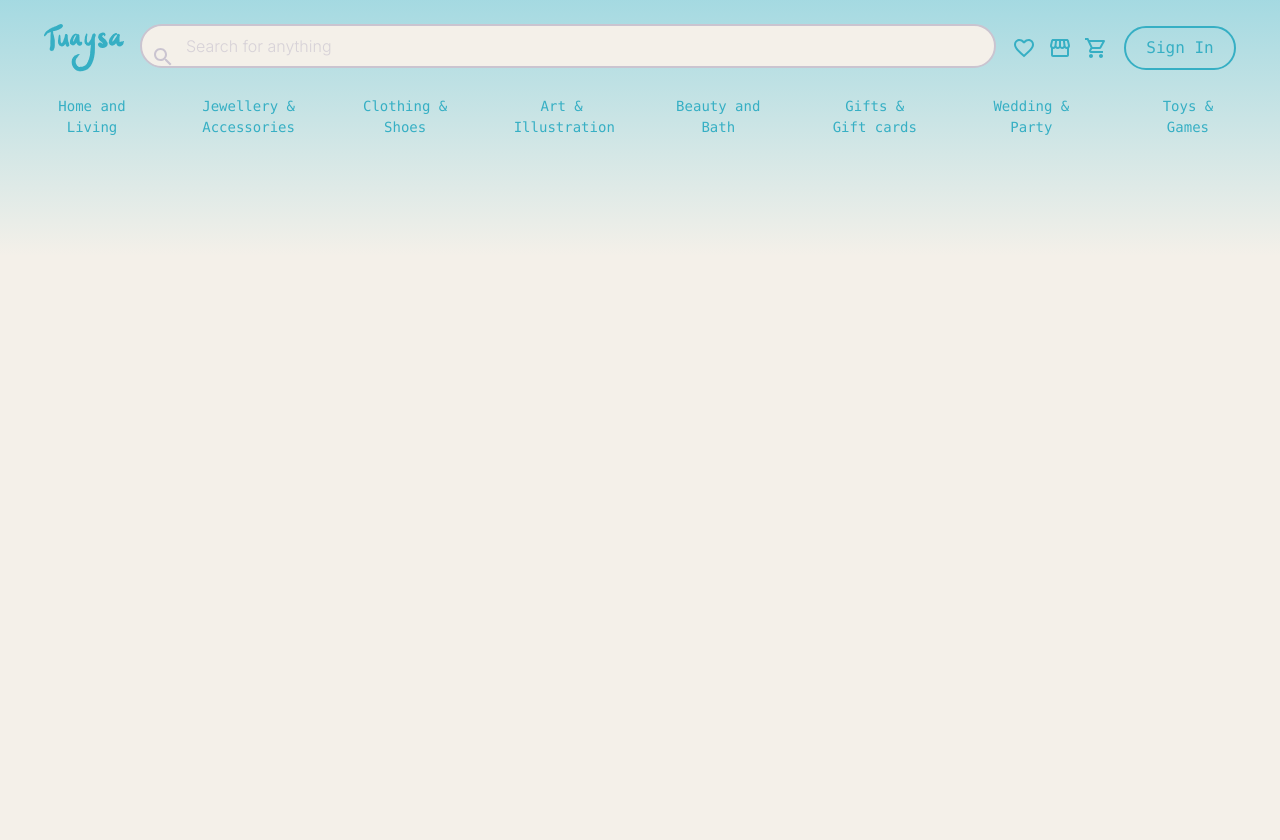
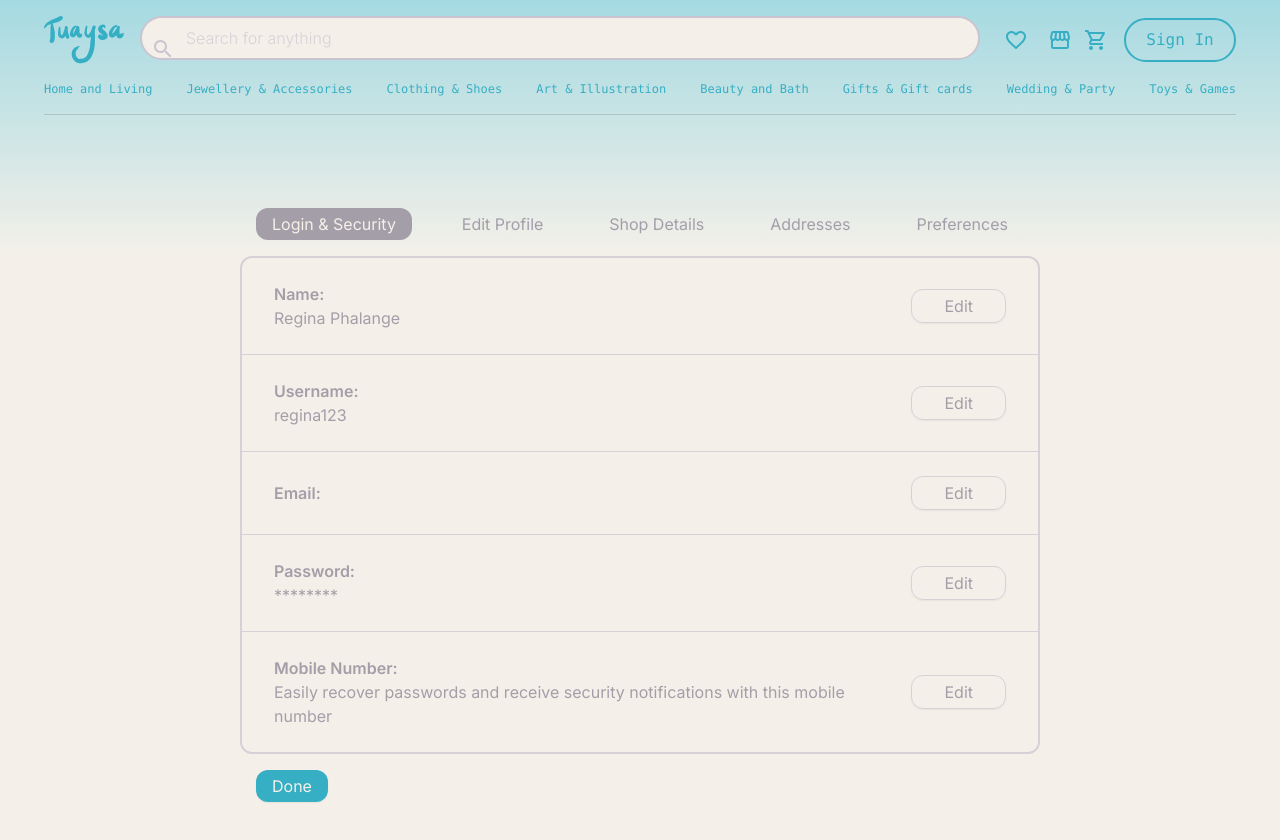
Before and after one commit to Tuaysa/tuaysa, a Next.js app: page /accountSettings in a window 1280 px wide. Shown: the top 840 px of the page. Built offline with nearby package versions, Linux system fonts and the light colour scheme; no server answers; a web font is replaced by a local one.

Commit message:
Create login & security page ui

```diff
--- a/src/app/accountSettings/page.tsx
+++ b/src/app/accountSettings/page.tsx
@@ -1,9 +1,101 @@
-import React from "react";
+"use client";
+import React, { useContext, useState } from "react";
+import { Inter } from "next/font/google";
+import { AuthContext } from "@/contexts/authContext";
+import { Divider, IconButton } from "@mui/material";
+
+const inter = Inter({
+  subsets: ["latin"],
+});
 
 export default function AccountSettings() {
-    return (
-      <main className="flex min-h-screen flex-col items-start justify-between -mt-5">
+  const [category, setCategory] = useState("Login & Security");
+  const {address}= useContext(AuthContext);
 
-      </main>
-    )
-  }
+  return (
+    <main
+      className={`flex min-h-screen flex-col items-center justify-between -mt-16 ${inter.className} text-base `}
+    >
+      <div className="w-[50rem] flex-col flex items-start justify-start gap-y-4">
+        <div className="flex items-center justify-between w-full px-4">
+          {Settings.map((item) => {
+            return (
+              <div
+                key={item.name}
+                className={`px-4 py-1 hover:bg-[var(--darkGrey)] duration-300 cursor-pointer rounded-xl hover:text-[var(--cream)] text-base font-normal ${
+                  category === item.name
+                    ? "bg-[var(--darkGrey)] text-[var(--cream)]"
+                    : "text-[var(--darkGrey)]"
+                }`}
+              >
+                {item.name}
+              </div>
+            );
+          })}
+        </div>
+        <div className="flex flex-col border-2 border-solid border-[var(--transGrey)] h-auto py-6 w-full rounded-xl gap-y-6 text-[var(--darkGrey)]">
+          <div className="flex w-full h-auto pb-6 border-b-[1px] border-b-[var(--transGrey)] px-8 justify-between items-center">
+            <div className="flex-col">
+              <div className=" font-semibold">Name:</div>
+              <div>Regina Phalange</div>
+            </div>
+            <div className="px-8 py-1 border-[var(--transGrey)] border-[1px] rounded-xl shadow-sm hover:bg-[var(--vtransGrey)] transition-300 cursor-pointer">Edit</div>
+          </div>
+          <div className="flex w-full h-auto pb-6 border-b-[1px] border-b-[var(--transGrey)] px-8 justify-between items-center">
+            <div className="flex-col">
+              <div className=" font-semibold">Username:</div>
+              <div>regina123</div>
+            </div>
+            <div className="px-8 py-1 border-[var(--transGrey)] border-[1px] rounded-xl shadow-sm hover:bg-[var(--vtransGrey)] transition-300 cursor-pointer">Edit</div>
+          </div>
+          <div className="flex w-full h-auto pb-6 border-b-[1px] border-b-[var(--transGrey)] px-8 justify-between items-center">
+            <div className="flex-col">
+              <div className=" font-semibold">Email:</div>
+              <div>{address}</div>
+            </div>
+            <div className="px-8 py-1 border-[var(--transGrey)] border-[1px] rounded-xl shadow-sm hover:bg-[var(--vtransGrey)] transition-300 cursor-pointer">Edit</div>
+          </div>
+          <div className="flex w-full h-auto pb-6 border-b-[1px] border-b-[var(--transGrey)] px-8 justify-between items-center">
+            <div className="flex-col">
+              <div className=" font-semibold">Password:</div>
+              <div>********</div>
+            </div>
+            <div className="px-8 py-1 border-[var(--transGrey)] border-[1px] rounded-xl shadow-sm hover:bg-[var(--vtransGrey)] transition-300 cursor-pointer">Edit</div>
+          </div>
+          <div className="flex w-full h-auto px-8 justify-between items-center gap-x-8">
+            <div className="flex-col">
+              <div className=" font-semibold">Mobile Number:</div>
+              <div>Easily recover passwords and receive security notifications with this mobile number</div>
+            </div>
+            <div className="px-8 py-1 border-[var(--transGrey)] border-[1px] rounded-xl shadow-sm hover:bg-[var(--vtransGrey)] transition-300 cursor-pointer">Edit</div>
+          </div>
+        </div>
+        <div className="flex items-center justify-start w-full px-4">
+          <div className="px-4 py-1 bg-[var(--mainBlue)] duration-300 cursor-pointer rounded-xl text-[var(--cream)] text-base font-normal shadow-sm hover:bg-[var(--shadowBlue)]">Done</div>
+        </div>
+      </div>
+    </main>
+  );
+}
+
+type SettingsType = {
+  name: string;
+};
+
+const Settings: SettingsType[] = [
+  {
+    name: "Login & Security",
+  },
+  {
+    name: "Edit Profile",
+  },
+  {
+    name: "Shop Details",
+  },
+  {
+    name: "Addresses",
+  },
+  {
+    name: "Preferences",
+  },
+];
--- a/src/app/layout.tsx
+++ b/src/app/layout.tsx
@@ -21,10 +21,12 @@ export default function RootLayout({
         <html lang="en" className={inter.className}>
             <AuthContextProvider>
                 <Head />
-                <body>
+                <body className="items-center justify-center flex flex-col">
                     <div className="h-64 w-full bg-gradient-to-b from-[var(--transBlue)] to-[var(--cream)] -z-50 "></div>
+                    <NavBar />
                     <div className="container mx-auto">
-                        <NavBar />
+
+
                         <Toaster/>
                         {children}
                     </div>
--- a/src/components/navigation/navBar.tsx
+++ b/src/components/navigation/navBar.tsx
@@ -7,7 +7,7 @@ import ShoppingCartOutlinedIcon from "@mui/icons-material/ShoppingCartOutlined";
 import { Oxygen_Mono } from "next/font/google";
 import SignInButton from "./signInButton";
 import Link from "next/link";
-import { Divider } from "@mui/material";
+import { Divider, IconButton } from "@mui/material";
 import { blue } from "@mui/material/colors";
 import { AuthContext } from "@/contexts/authContext";
 import UserMenu from "./userMenu";
@@ -22,7 +22,7 @@ export default function NavBar() {
     const {loggedIn}= useContext(AuthContext);
 
     return (
-        <div className={`flex flex-col h-auto pt-6 px-11 w-full gap-y-6`}>
+        <div className={`flex flex-col h-auto pt-4 px-11 w-full gap-y-4 max-w-[1380px]`}>
             <div
                 className={`h-auto w-full flex -mt-64 items-start justify-between font-mono gap-4`}
             >
@@ -34,7 +34,10 @@ export default function NavBar() {
                 </div>
                 <div className={`flex flex-row flex-1 ${loggedIn? "gap-4": "gap-3"}`}>
                     <div className="h-12 flex items-center justify-center cursor-pointer hover:-translate-y-1 duration-300">
+                    <IconButton
+      >
                         <FavoriteBorderIcon className="h-6 w-6 text-[var(--mainBlue)]" />
+                        </IconButton>
                     </div>
                     <div className="h-12 flex items-center justify-center cursor-pointer hover:-translate-y-1 duration-300">
                         <StorefrontIcon className="h-6 w-6 text-[var(--mainBlue)]" />
@@ -54,7 +57,7 @@ export default function NavBar() {
                     return (
                         <Link
                             key={item.name}
-                            className=" max-w-[6rem] w-auto text-[0.875rem] text-[var(--mainBlue)] text-center"
+                            className=" w-auto text-[0.75rem] text-[var(--mainBlue)] text-center"
                             href={""}
                         >
                             {item.name}
@@ -62,7 +65,7 @@ export default function NavBar() {
                     );
                 })}
             </div>
-            {/* <Divider sx={{ bgcolor: "#F4F0E9" }} /> */}
+            <Divider sx={{ bgcolor: "rgba(202, 196, 208, 0.2)" }} />
         </div>
     );
 }
--- a/src/styles/globals.css
+++ b/src/styles/globals.css
@@ -9,8 +9,9 @@
   --grey: #CAC4D0;
   --darkGrey: #a49ea9;
   --transGrey: rgba(202, 196, 208, 0.7);
-  --vtransGrey: rgba(202, 196, 208, 0.2);
-  --mainBlue: #36AFC4;
+  --vtransGrey: hsla(270, 11%, 79%, 0.2);
+  --mainBlue: hsl(189, 57%, 49%);
+  --shadowBlue: hsl(200.2, 47.8%, 64.8%);
   --transCream: rgba(244, 240, 233, 0.6);
 }
 
```
